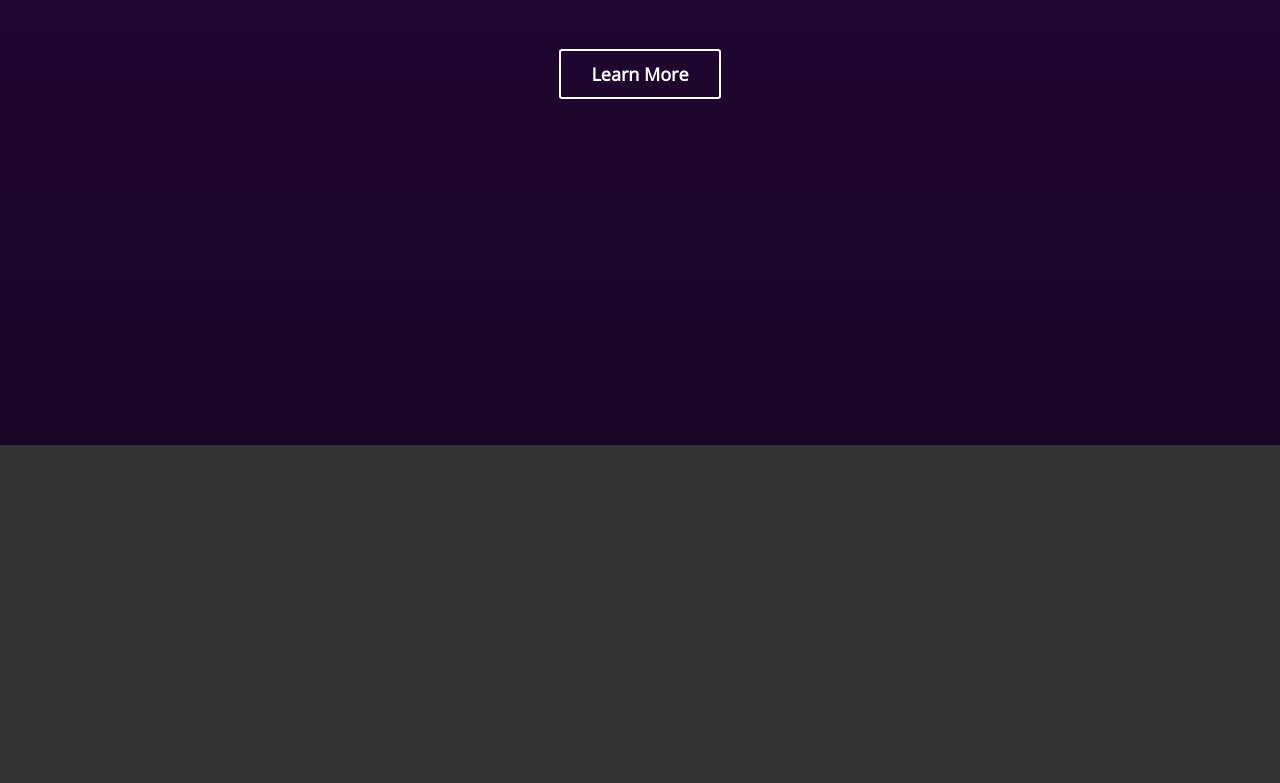
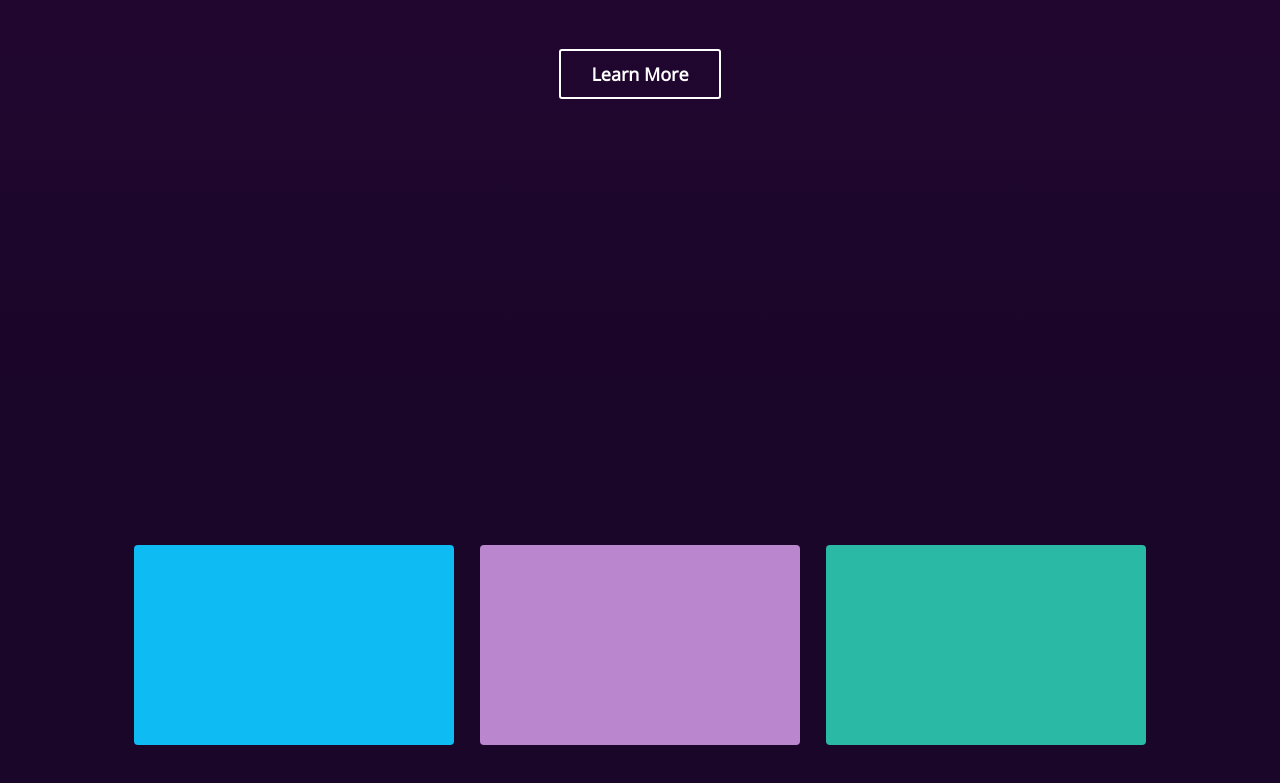
Before and after one commit to ChainSoul-Studio/Website, a Next.js app in the folder app/: page / in a window 1280 px wide. Shown: the part 405-1188 px from the top of the page. Before the commit the page ends 850 px from the top, so only its background shows below. Built offline with nearby package versions, Linux system fonts and the light colour scheme.

Commit message:
Navigation improvements/Start of features section

```diff
--- a/app/components/Menu.js
+++ b/app/components/Menu.js
@@ -6,9 +6,9 @@ import menuStyles from "../styles/Menu.module.css";
 const Menu = ({open}) => {
   return (
     <nav className={open ? menuStyles.navOpen : menuStyles.navNotOpen} open={open}>
-      <a href="/">Home</a>
-      <a href="/">About</a>
-      <a href="/">Marketplace</a>
+      <a className={menuStyles.Links} href="/">Home</a>
+      <a className={menuStyles.Links} href="/">About</a>
+      <a className={menuStyles.Links} href="/">Marketplace</a>
     </nav>
   );
 };
--- a/app/pages/index.js
+++ b/app/pages/index.js
@@ -4,6 +4,7 @@ import styles from '../styles/Home.module.css'
 
 export default function Home() {
   return (
+    <>
     <div className={styles.hero}>
       <Head>
         <title>ChainSoul - Studio</title>
@@ -19,5 +20,17 @@ export default function Home() {
         </div>
       </div>
     </div>
+    <div className={styles.features}>
+      <div className={styles.featureItem} style={{backgroundColor: '#0EBBF2'}}>
+
+      </div>
+      <div className={styles.featureItem}>
+
+      </div>
+      <div className={styles.featureItem} style={{backgroundColor: '#29B9A4'}}>
+
+      </div>
+    </div>
+    </>
   )
 }
--- a/app/styles/Burger.module.css
+++ b/app/styles/Burger.module.css
@@ -13,8 +13,8 @@
     z-index: 10;
 }
 
-@media only screen and (max-width: 768px) {
-    .burgerButton {
+@media only screen and (min-width: 1008px) {
+    .burger {
         display: none;
     }
 }
--- a/app/styles/Home.module.css
+++ b/app/styles/Home.module.css
@@ -58,6 +58,27 @@
   background-color: #E45D2F;
 }
 
-@media only screen and (max-width: 768px) {
+@media only screen and (max-width: 1024px) {
+  .heroContent {
+    padding-left: 4%;
+    padding-right: 4%;
+  }
+}
 
+.features {
+  width: 100%;
+  height: 50vh;
+  display: flex;
+  justify-content: center;
+  align-items: center;
+  background-color: #190628;
 }
+
+.featureItem {
+  width: 25%;
+  height: 50%;
+  margin: 1%;
+  border: none;
+  border-radius: 4px;
+  background-color: #BA87CF;
+}
--- a/app/styles/Menu.module.css
+++ b/app/styles/Menu.module.css
@@ -3,13 +3,14 @@
     display: flex;
     flex-direction: column;
     justify-content: center;
+    align-items: center;
     height: 100vh;
     text-align: left;
     padding: 2 rem;
     position: absolute;
     top: 0;
     left: 0;
-    transition: transform 0.3s ease-in-out;
+    transition: transform 0.5s ease-in-out;
     background-color: #111111;
     width: 100%;
     position: fixed;
@@ -25,14 +26,14 @@
     position: absolute;
     top: 0;
     left: 0;
-    transition: transform 0.3s ease-in-out;
+    transition: transform 0.5s ease-in-out;
     background-color: #111111;
     width: 100%;
     position: fixed;
     transform: translateX(-100%);
 }
 
-.nav a {
+.Links {
     font-size: 1.5rem;
     text-transform: uppercase;
     padding: 2rem 0;
--- a/app/styles/Nav.module.css
+++ b/app/styles/Nav.module.css
@@ -35,7 +35,7 @@
 }
 
 .nav ul li a {
-    color: #BA87CF;
+  color: #ba87cf;
   padding: 6px;
   font-weight: 600;
   font-size: 0.8rem;
@@ -57,7 +57,7 @@
 }
 
 .icons a {
-    color: #BA87CF;
+  color: #ba87cf;
   transition: 0.75s;
 }
 
@@ -81,8 +81,6 @@ background-color: #101010;
 }
 
 @media only screen and (max-width: 768px) {
-
-
   .title h1 {
     font-size: 1.6rem;
   }
@@ -99,16 +97,13 @@ background-color: #101010;
     display: inline-block;
   }
 
-    .hamburger {
-        display: flex;
-        justify-content: center;
-        align-items: center;
-        flex-direction: column;
-        padding-right: 1%;
-    }
-
   .nav ul li a {
     display: none;
   }
+}
 
+@media only screen and (max-width: 1024px) {
+    .icons {
+        width: 30%;
     }
+}
```
Also changed, not shown: app/components/Nav.js (+5 -6 lines). Lines whose indentation alone changed are shown as unchanged.
